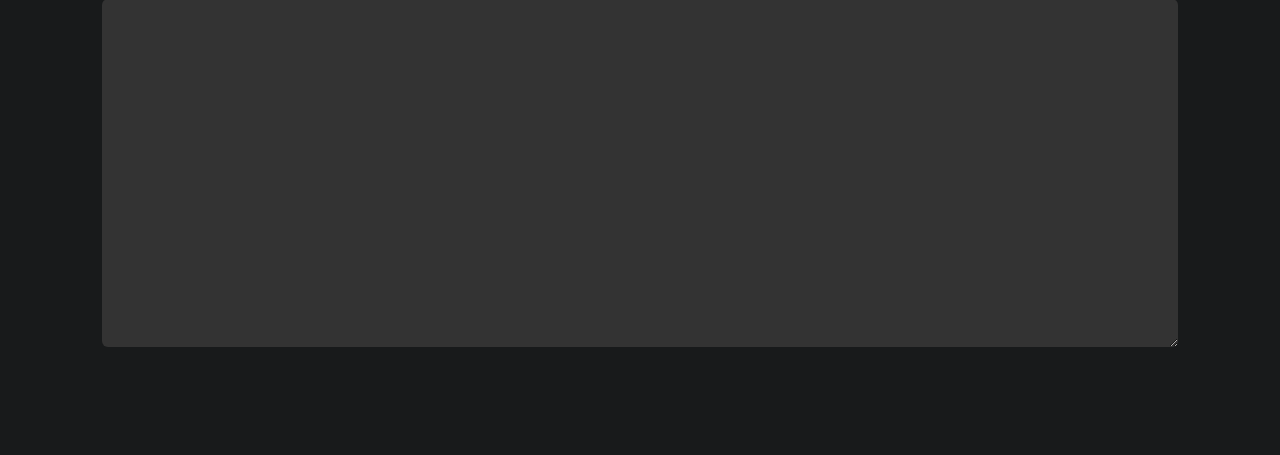
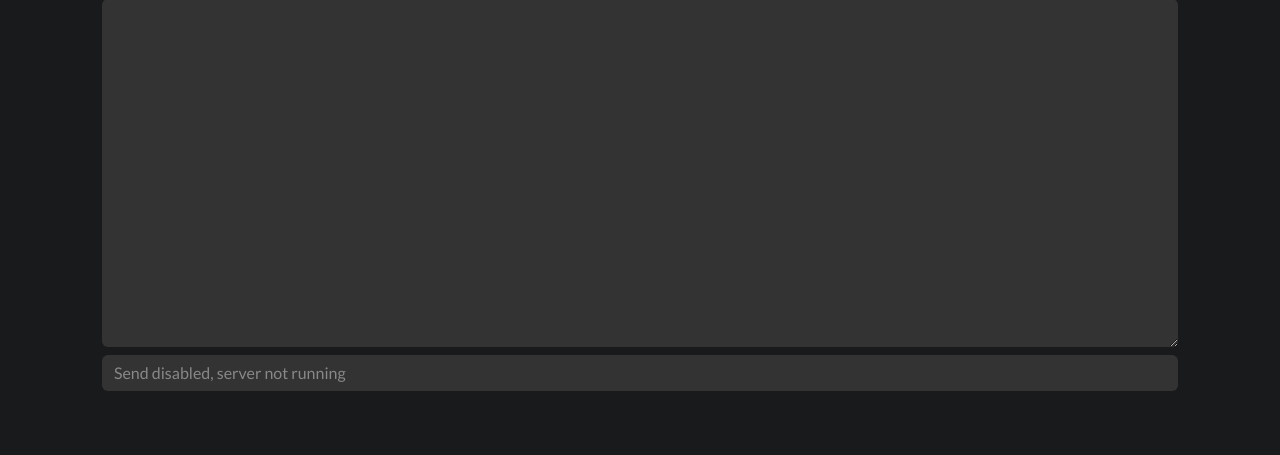
Before and after one commit to pdjohntony/bedrock-svc, a Flask app: page / in a window 1280 px wide. Shown: the part 174-629 px from the top of the page. Run offline with Flask 2, Linux system fonts and the light colour scheme; the visitor is signed in with stand-in values (Sample User, id 1); parts of the project's set-up code (start-up, migrations or seed data) failed here and were passed over; some libraries are stand-ins or nearby versions.

Commit message:
Send input JS+socket working

```diff
--- a/bedrocksvc/socketevents.py
+++ b/bedrocksvc/socketevents.py
@@ -49,3 +49,9 @@ def bds_shutdown(data):
 	logger.info(f"User '{current_user.username}' initiated shutdown.")
 	BDSServer.stop_server()
 	# BDSServer.write_console("PRETEND SHUTDOWN")
+
+@socketio.on('bds-send-input')
+@authenticated_only
+def bds_send_input(data):
+	logger.debug(f"Socket received: {data}")
+	BDSServer.send_input(data["command"])
--- a/bedrocksvc/templates/home.html
+++ b/bedrocksvc/templates/home.html
@@ -9,7 +9,8 @@
 
 	<div class="mb-2">
 		<!-- <label for="bds-log-text" class="form-label">Bedrock Server Controls</label> -->
-		<textarea class="form-control" id="bds-log-text" rows="14" disabled></textarea>
+		<textarea id="bds-log-text" class="form-control mb-2" rows="14" disabled></textarea>
+		<input id="bds-send-input" class="form-control form-control-md" type="text" placeholder="Send disabled, server not running" disabled>
 	</div>
 </div>
 {% endblock content %}
@@ -48,12 +49,18 @@
 					if ($('#bds-pwr-btn').hasClass('btn-success')) {
 						$('#bds-pwr-btn').removeClass('btn-success');
 					}
+
+					$('#bds-send-input').removeAttr("disabled");
+					$('#bds-send-input').attr('placeholder', 'Send');
 				} else {
 					$('#bds-pwr-btn').text('Startup');
 					$('#bds-pwr-btn').addClass('btn-success');
 					if ($('#bds-pwr-btn').hasClass('btn-danger')) {
 						$('#bds-pwr-btn').removeClass('btn-danger');
 					}
+
+					$('#bds-send-input').attr('disabled', 'disabled');
+					$('#bds-send-input').attr('placeholder', 'Send disabled, server not running');
 				}
 			}
 			bds_status = msg.data
@@ -86,6 +93,14 @@
 			}
 		});
 
+		// BDS send input
+		$('#bds-send-input').keypress(function(event){
+			if (event.keyCode == '13') {
+				socket.emit('bds-send-input', {command: $('#bds-send-input').val()});
+				$('#bds-send-input').val('')
+			}
+		});
+
 		//$(this).addClass("disabled");
 		//$("#spinner_connect").css("opacity",100);
 	</script>
```
